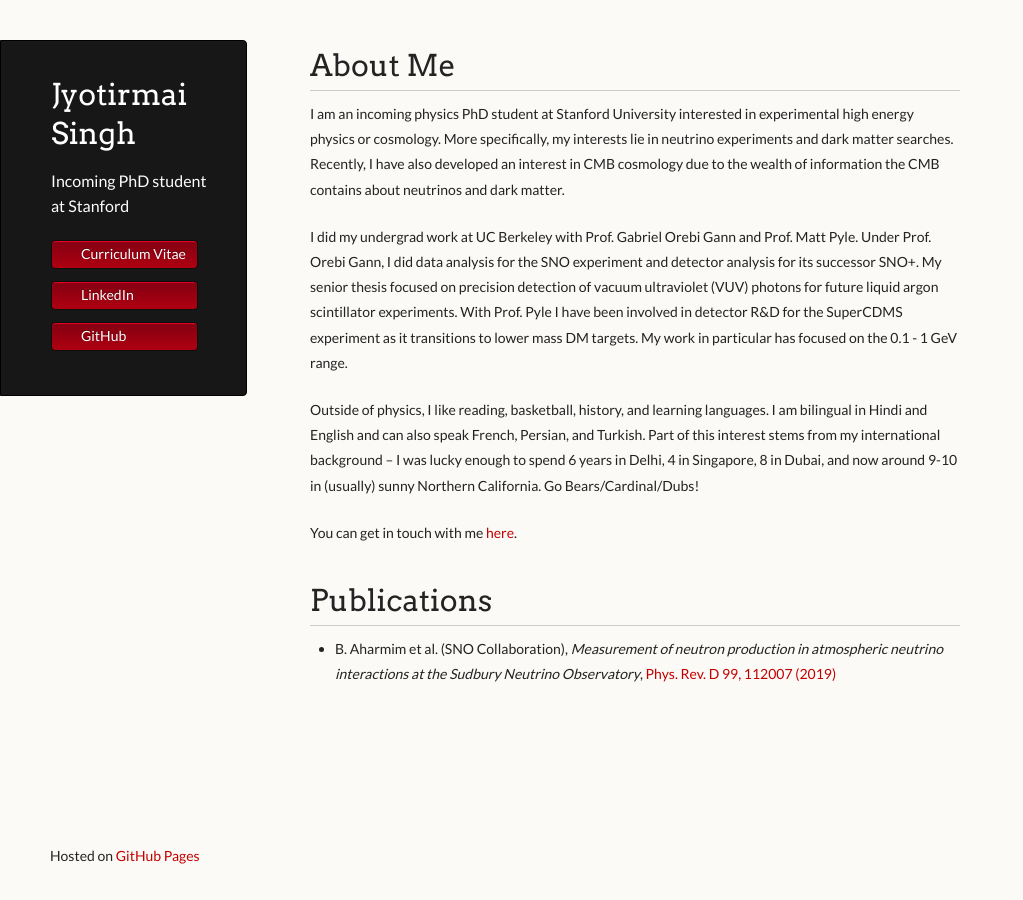
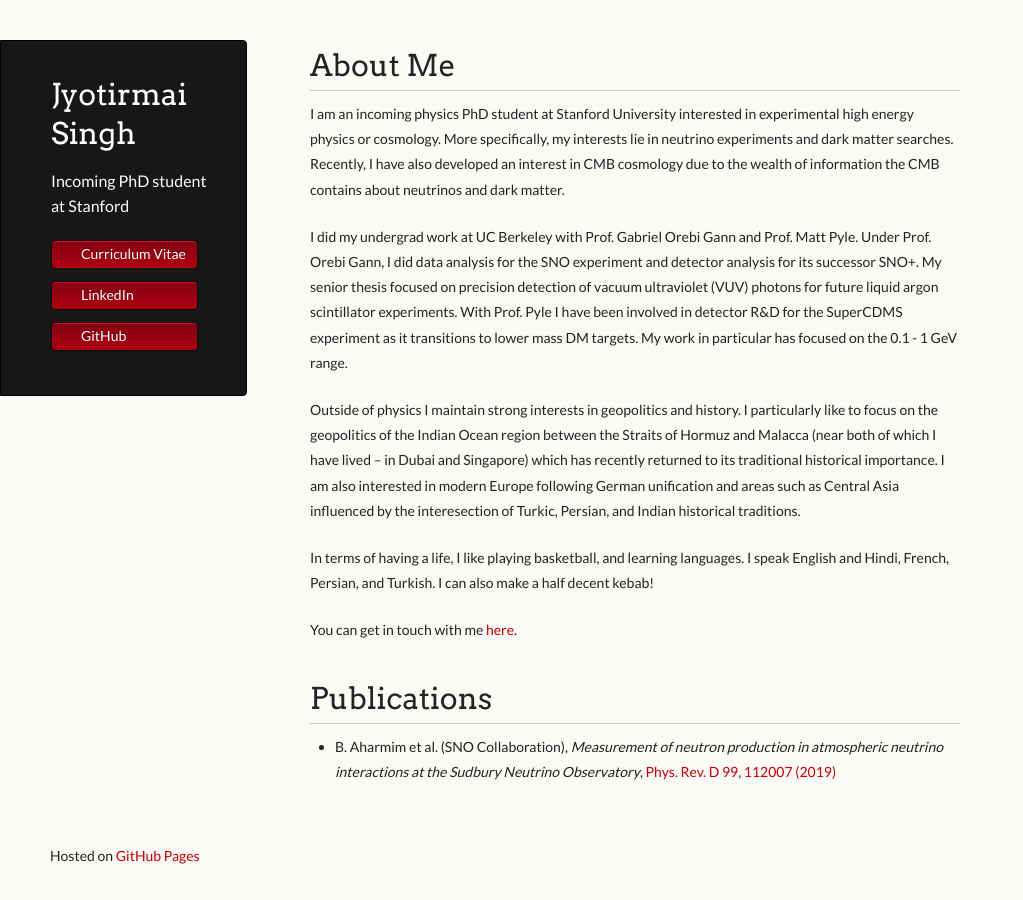
Before and after one commit to joe-singh/joe-singh.github.io, a Jekyll site: the page built from index.md, in a window 1280 px wide. Shown: the whole page, without its empty margins (0-1023 px from the left). Built offline with Jekyll 4.4.1, drawn with Linux system fonts in a browser that asks for light colours.

Commit message:
Update info

```diff
--- a/index.md
+++ b/index.md
@@ -21,9 +21,12 @@ experiment and detector analysis for its successor SNO+. My senior thesis focuse
 future liquid argon scintillator experiments. With Prof. Pyle I have been involved in detector R&D for the SuperCDMS experiment as it transitions to
 lower mass DM targets. My work in particular has focused on the 0.1 - 1 GeV range.
 
-Outside of physics, I like reading, basketball, history, and learning languages. I am bilingual in Hindi and English and can also speak French, Persian, and
-Turkish. Part of this interest stems from my international background -- I was lucky enough to spend 6 years in Delhi, 4 in Singapore, 8 in Dubai, and now around 9-10
-in (usually) sunny Northern California. Go Bears/Cardinal/Dubs!
+Outside of physics I maintain strong interests in geopolitics and history. I particularly like to focus on the geopolitics of the Indian Ocean region between the
+Straits of Hormuz and Malacca (near both of which I have lived -- in Dubai and Singapore) which has recently returned to its traditional historical importance. I am
+also interested in modern Europe following German unification and areas such as Central Asia influenced by the interesection of Turkic, Persian, and Indian historical
+traditions.
+
+In terms of having a life, I like playing basketball, and learning languages. I speak English and Hindi, French, Persian, and Turkish. I can also make a half decent kebab!
 
 You can get in touch with me [here](mailto:joesingh@stanford.edu).
 
```
